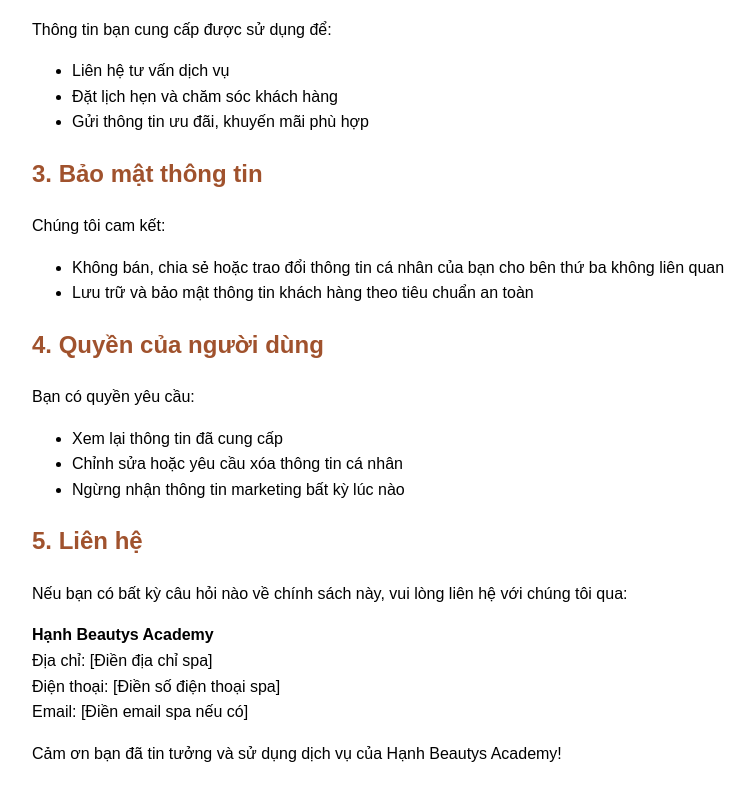
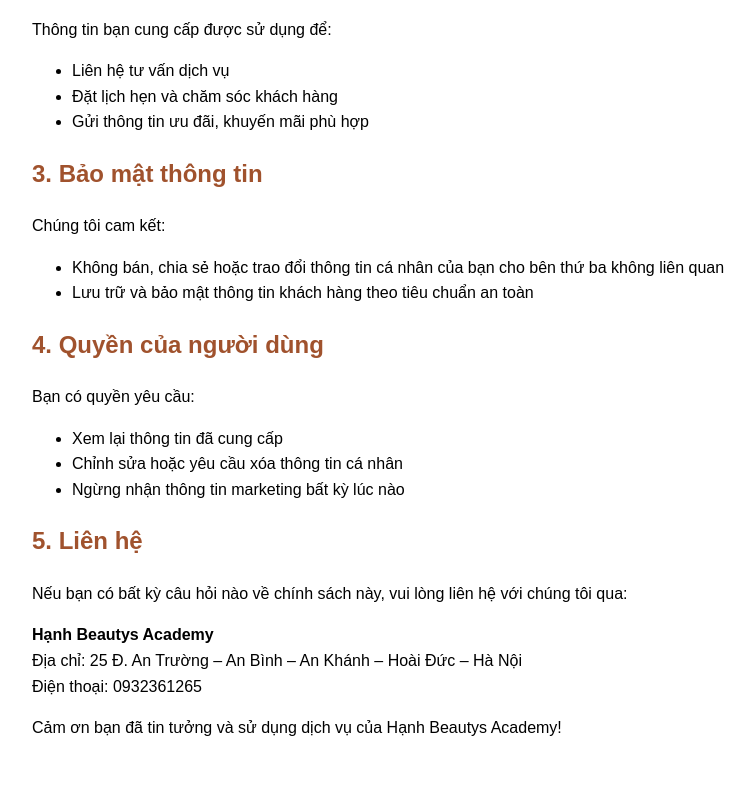
Before and after one commit to toilaboday/hanhbeautysacademy, a plain HTML site: page index.html in a window 1280 px wide. Shown: the part 465-1265 px from the top of the page, without its empty margins (208-963 px from the left). After the commit the page ends 1242 px from the top, so only its background shows below. Drawn offline with Linux system fonts and the light colour scheme.

Commit message:
Update index.html

```diff
--- a/index.html
+++ b/index.html
@@ -52,9 +52,8 @@
   <p>Nếu bạn có bất kỳ câu hỏi nào về chính sách này, vui lòng liên hệ với chúng tôi qua:</p>
   <p>
     <strong>Hạnh Beautys Academy</strong><br>
-    Địa chỉ: [Điền địa chỉ spa]<br>
-    Điện thoại: [Điền số điện thoại spa]<br>
-    Email: [Điền email spa nếu có]
+    Địa chỉ: 25 Đ. An Trường – An Bình – An Khánh – Hoài Đức – Hà Nội<br>
+    Điện thoại: 0932361265
   </p>
 
   <p>Cảm ơn bạn đã tin tưởng và sử dụng dịch vụ của Hạnh Beautys Academy!</p>
```
